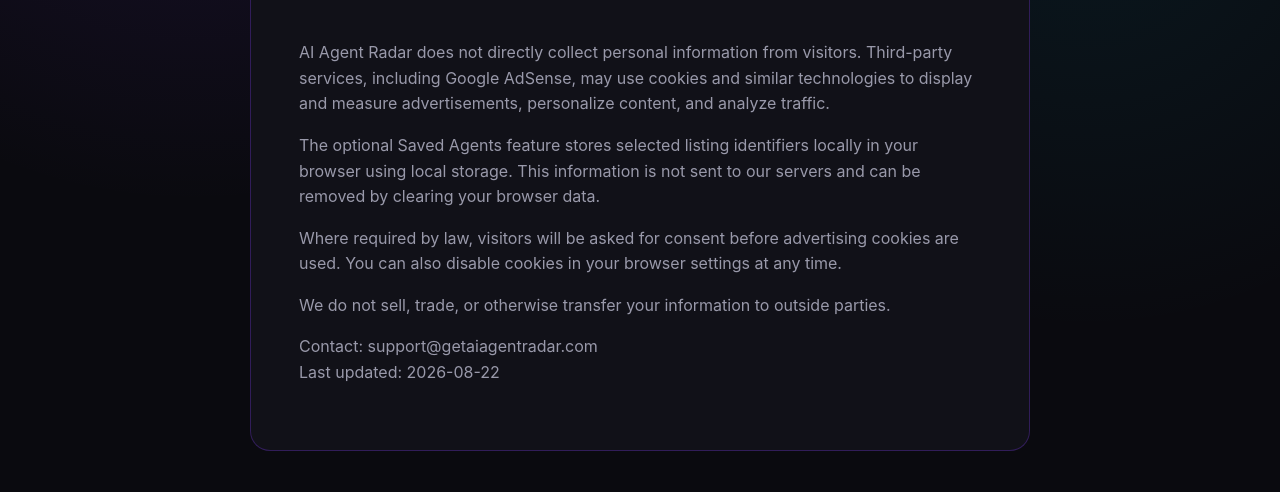
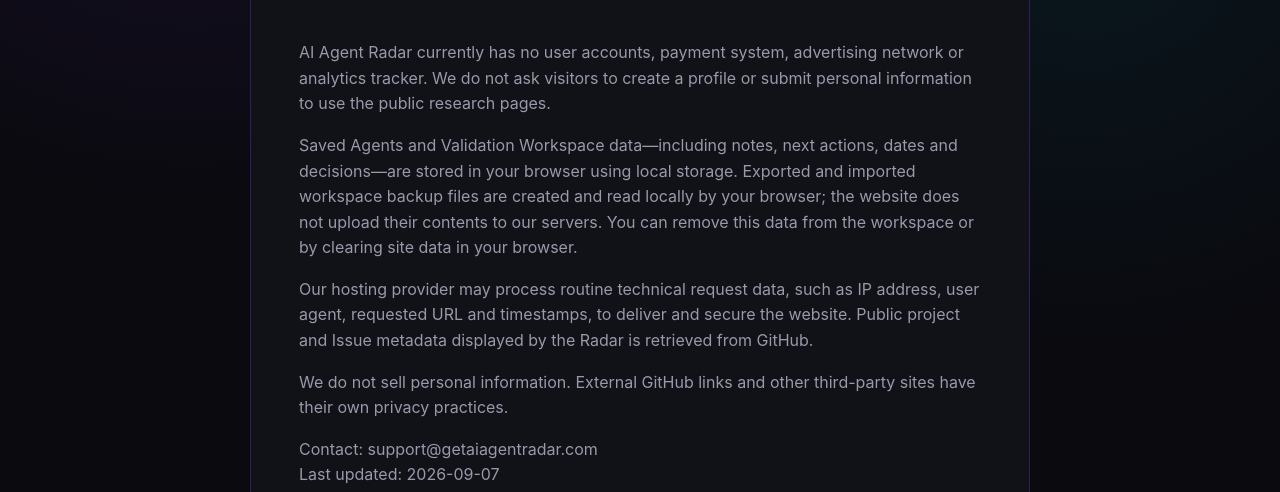
Before and after one commit to YUQI1394/ai-agent-radar, a website: page privacy-policy.html in a window 1280 px wide. Shown: the part 308-800 px from the top of the page. Drawn offline with Linux system fonts and the light colour scheme.

Commit message:
Align privacy terms with the free local workspace

```diff
--- a/privacy-policy.html
+++ b/privacy-policy.html
@@ -19,11 +19,11 @@
     <a class="back-link" href="/">← Back to radar</a>
     <article class="legal-card">
       <h1>Privacy Policy</h1>
-      <p>AI Agent Radar does not directly collect personal information from visitors. Third-party services, including Google AdSense, may use cookies and similar technologies to display and measure advertisements, personalize content, and analyze traffic.</p>
-      <p>The optional Saved Agents feature stores selected listing identifiers locally in your browser using local storage. This information is not sent to our servers and can be removed by clearing your browser data.</p>
-      <p>Where required by law, visitors will be asked for consent before advertising cookies are used. You can also disable cookies in your browser settings at any time.</p>
-      <p>We do not sell, trade, or otherwise transfer your information to outside parties.</p>
-      <p>Contact: <a href="mailto:support@getaiagentradar.com">support@getaiagentradar.com</a><br>Last updated: 2026-08-22</p>
+      <p>AI Agent Radar currently has no user accounts, payment system, advertising network or analytics tracker. We do not ask visitors to create a profile or submit personal information to use the public research pages.</p>
+      <p>Saved Agents and Validation Workspace data—including notes, next actions, dates and decisions—are stored in your browser using local storage. Exported and imported workspace backup files are created and read locally by your browser; the website does not upload their contents to our servers. You can remove this data from the workspace or by clearing site data in your browser.</p>
+      <p>Our hosting provider may process routine technical request data, such as IP address, user agent, requested URL and timestamps, to deliver and secure the website. Public project and Issue metadata displayed by the Radar is retrieved from GitHub.</p>
+      <p>We do not sell personal information. External GitHub links and other third-party sites have their own privacy practices.</p>
+      <p>Contact: <a href="mailto:support@getaiagentradar.com">support@getaiagentradar.com</a><br>Last updated: 2026-09-07</p>
     </article>
   </main>
   <footer class="site-footer">
```
Also changed, not shown: terms-of-service.html (+2 -2 lines).
